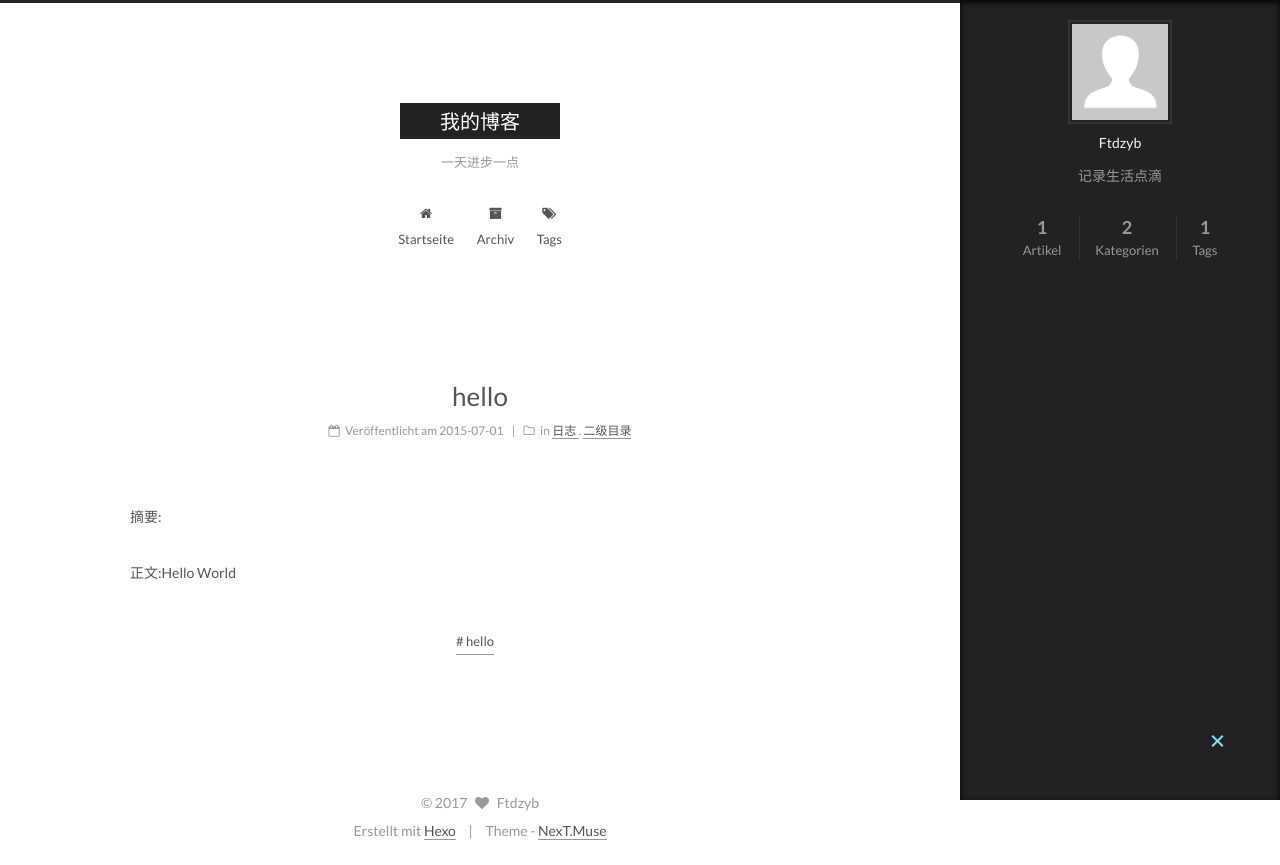
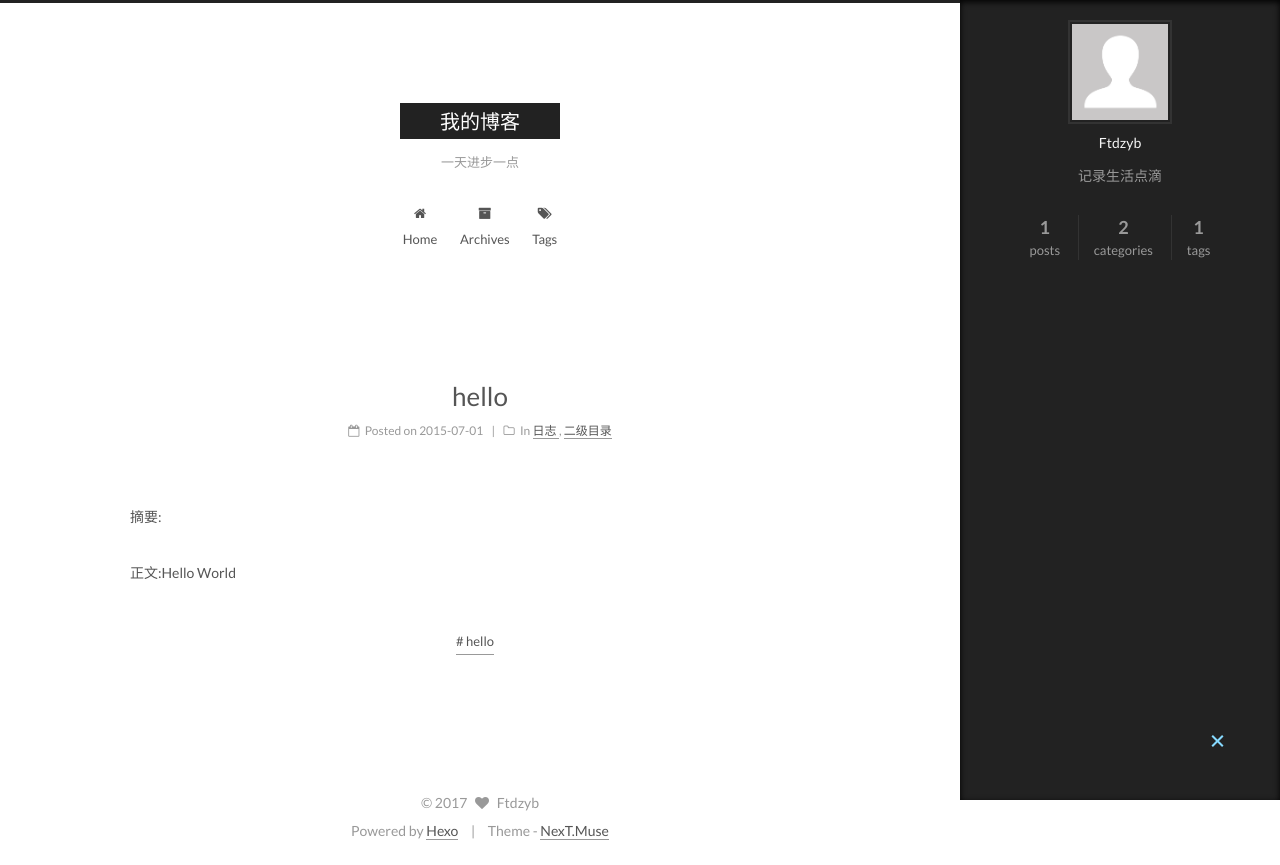
Before and after one commit to Ftdzyb/ftdzyb.github.io, a plain HTML site: page 2015/07/01/hello-world/index.html in a window 1280 px wide. Both pictures are taken after a click on the element 1217 px from the left and 742 px from the top of the page. Drawn offline with Linux system fonts and the light colour scheme.

Commit message:
Site updated: 2017-02-10 09:41:35

```diff
--- a/2015/07/01/hello-world/index.html
+++ b/2015/07/01/hello-world/index.html
@@ -194,7 +194,7 @@
 
               <i class="menu-item-icon fa fa-fw fa-home"></i> <br />
 
-            Startseite
+            Home
           </a>
         </li>
 
@@ -204,7 +204,7 @@
 
               <i class="menu-item-icon fa fa-fw fa-archive"></i> <br />
 
-            Archiv
+            Archives
           </a>
         </li>
 
@@ -284,7 +284,7 @@
                 <i class="fa fa-calendar-o"></i>
               </span>
 
-                <span class="post-meta-item-text">Veröffentlicht am</span>
+                <span class="post-meta-item-text">Posted on</span>
 
               <time title="Post created" itemprop="dateCreated datePublished" datetime="2015-07-01T22:37:23+08:00">
                 2015-07-01
@@ -305,7 +305,7 @@
                 <i class="fa fa-folder-o"></i>
               </span>
 
-                <span class="post-meta-item-text">in</span>
+                <span class="post-meta-item-text">In</span>
 
 
                 <span itemprop="about" itemscope itemtype="http://schema.org/Thing">
@@ -316,7 +316,7 @@
 
 
 
-                  .
+                  ,
 
 
                 <span itemprop="about" itemscope itemtype="http://schema.org/Thing">
@@ -446,7 +446,7 @@
             <div class="site-state-item site-state-posts">
               <a href="/archives">
                 <span class="site-state-item-count">1</span>
-                <span class="site-state-item-name">Artikel</span>
+                <span class="site-state-item-name">posts</span>
               </a>
             </div>
 
@@ -455,7 +455,7 @@
             <div class="site-state-item site-state-categories">
 
                 <span class="site-state-item-count">2</span>
-                <span class="site-state-item-name">Kategorien</span>
+                <span class="site-state-item-name">categories</span>
 
             </div>
 
@@ -464,7 +464,7 @@
             <div class="site-state-item site-state-tags">
               <a href="/tags">
                 <span class="site-state-item-count">1</span>
-                <span class="site-state-item-name">Tags</span>
+                <span class="site-state-item-name">tags</span>
               </a>
             </div>
 
@@ -512,7 +512,7 @@
 
 
 <div class="powered-by">
-  Erstellt mit  <a class="theme-link" href="https://hexo.io">Hexo</a>
+  Powered by <a class="theme-link" href="https://hexo.io">Hexo</a>
 </div>
 
 <div class="theme-info">
--- a/css/main.css
+++ b/css/main.css
@@ -1705,7 +1705,7 @@ pre .javascript .function {
   width: 4px;
   height: 4px;
   border-radius: 50%;
-  background: #b08f99;
+  background: #ff427c;
 }
 .links-of-blogroll {
   font-size: 13px;
```
Also changed, not shown: archives/2015/07/index.html (+8 -8 lines), archives/2015/index.html (+8 -8 lines), archives/index.html (+8 -8 lines), categories/日志/index.html (+8 -8 lines), categories/日志/二级目录/index.html (+8 -8 lines), index.html (+10 -10 lines), tags/hello/index.html (+6 -6 lines).
